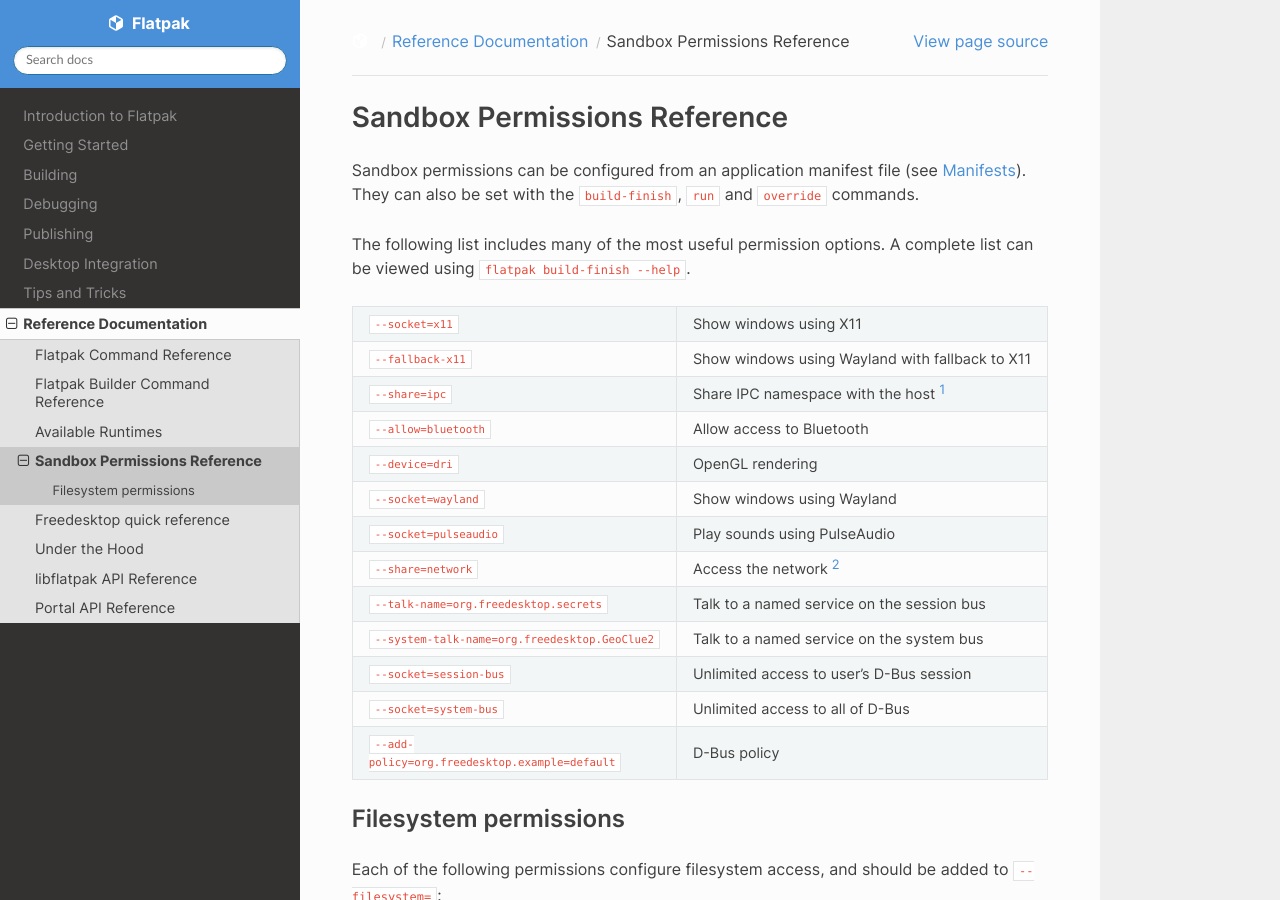
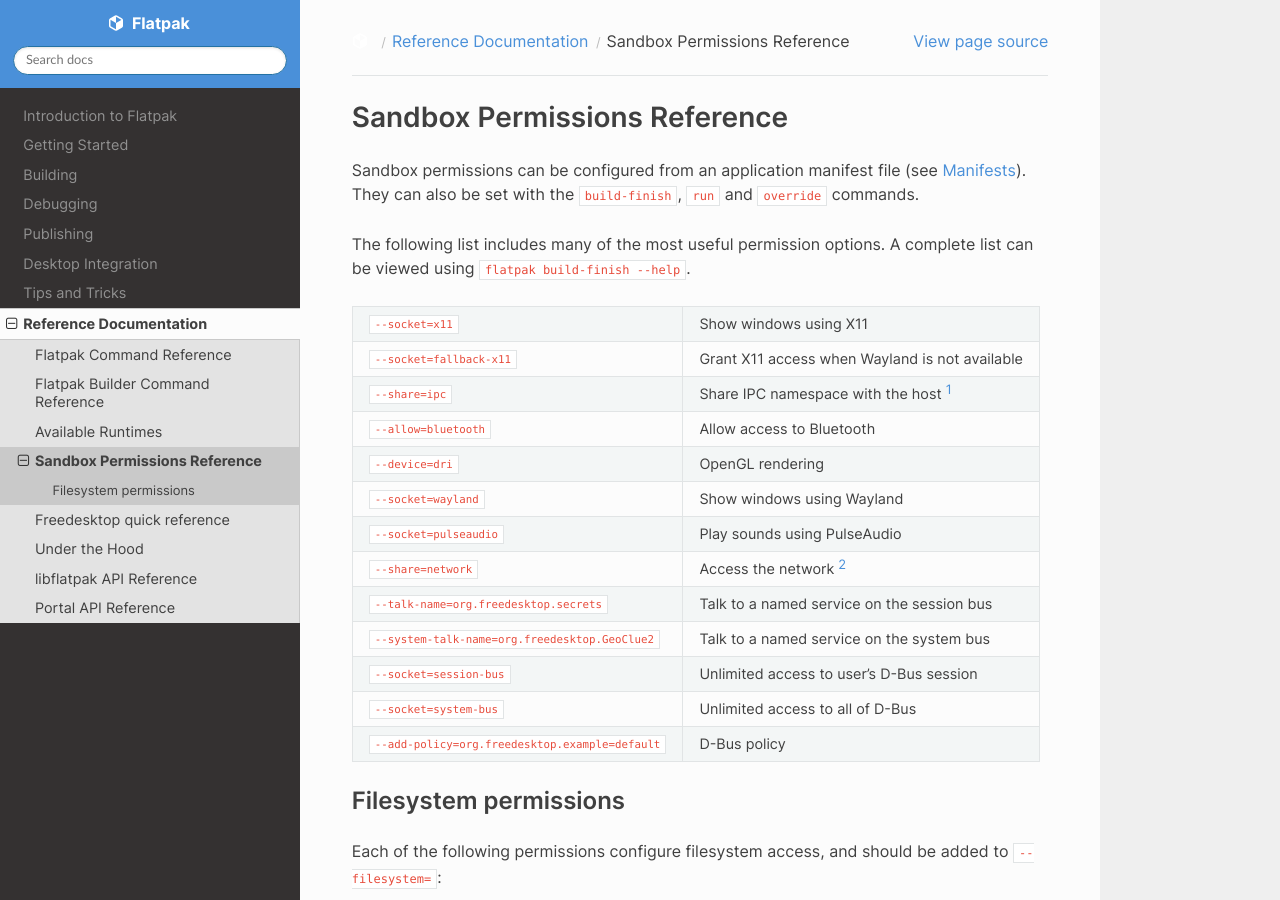
Before and after one commit to flatpak/flatpak-docs, a Sphinx documentation site: the page built from docs/sandbox-permissions-reference.rst, in a window 1280 px wide and 900 px high. Built offline with Sphinx 7.4.7 and the Read the Docs theme 2.0.0, drawn with Linux system fonts in a browser that asks for light colours.

Commit message:
Update docs/sandbox-permissions-reference.rst
Co-authored-by: Patrick <tingping@tingping.se>

```diff
--- a/docs/sandbox-permissions-reference.rst
+++ b/docs/sandbox-permissions-reference.rst
@@ -10,7 +10,7 @@ complete list can be viewed using ``flatpak build-finish --help``.
 
 ===================================================  ===========================================
 ``--socket=x11``                                     Show windows using X11
-``--fallback-x11``                                   Show windows using Wayland with fallback to X11
+``--socket=fallback-x11``                            Grant X11 access when Wayland is not available
 ``--share=ipc``                                      Share IPC namespace with the host [#f1]_
 ``--allow=bluetooth``                                Allow access to Bluetooth
 ``--device=dri``                                     OpenGL rendering
```
